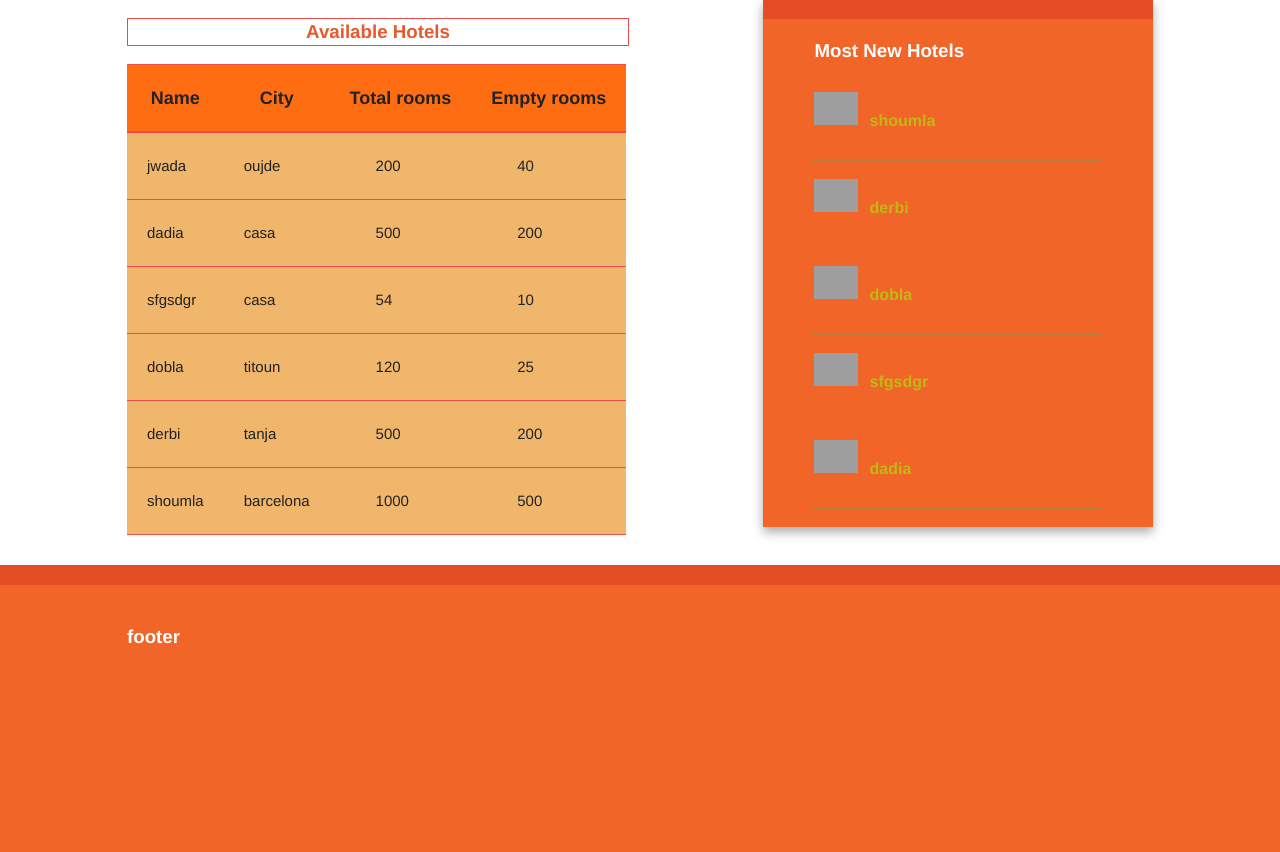
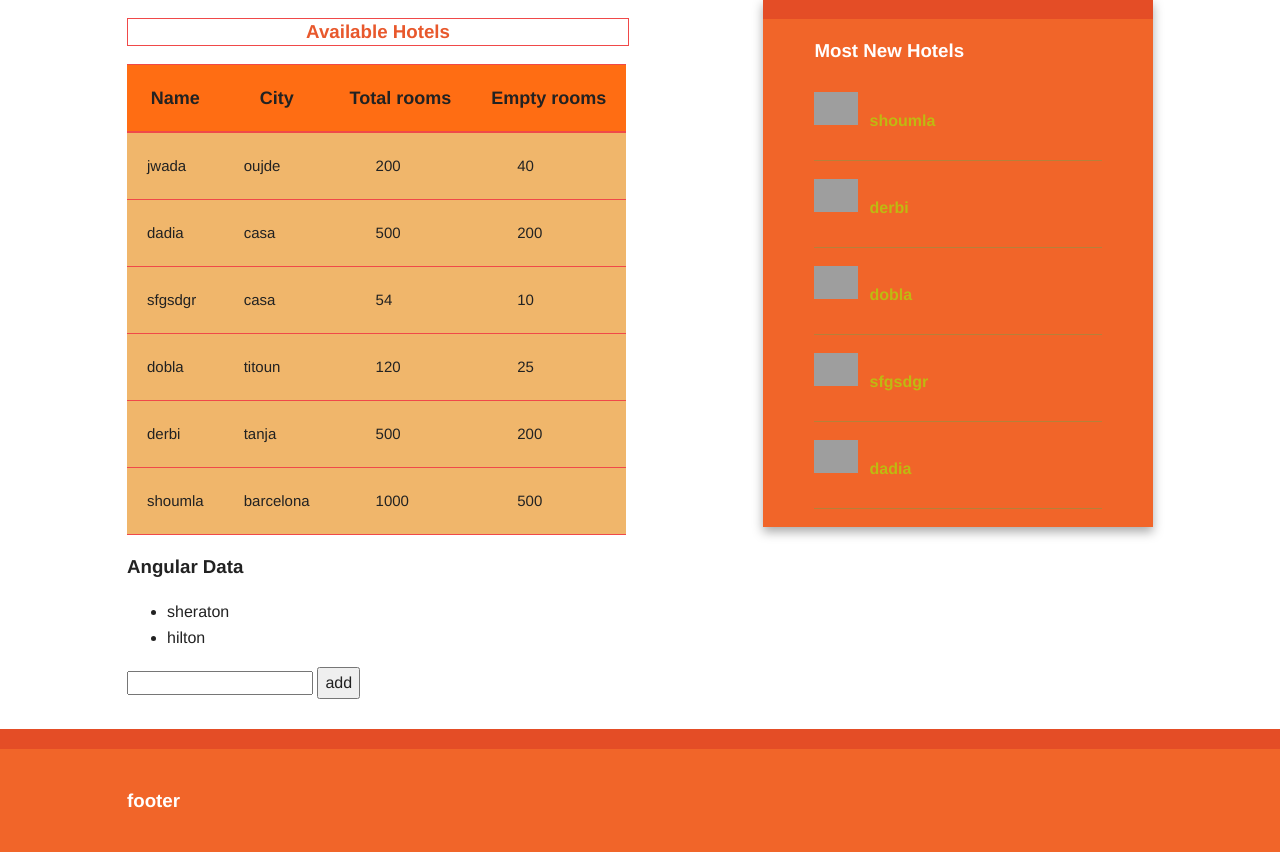
Before and after one commit to elmahdiDev/elmahdi_Projects, a Django app: page /reservation/allhotels in a window 1280 px wide. Shown: the part 127-979 px from the top of the page. Before the commit the page ends 771 px from the top, so only its background shows below. Run offline with Django 3.2, Linux system fonts and the light colour scheme; data comes from the database, SQL or seed files in the repository; some libraries are stand-ins or nearby versions; grey boxes are pictures that could not be loaded.

Commit message:
angular module

```diff
--- /dev/null
+++ b/Hotel_Project/hotel_system/static/angular/myangular.js
@@ -0,0 +1,16 @@
+
+(function(){
+  angular.module("hotelreservation.angapp",[])
+  .controller("HotelReservation",["$scope",HotelReservation]);
+
+  function HotelReservation($scope) {
+    $scope.hotels=[
+      {hotel_name:"sheraton",hotel_city:"dubai"},
+      {hotel_name:"hilton",hotel_city:"amman"},
+    ];
+    $scope.add_new_hotel=function(new_hotel) {
+      var hotel={hotel_name:new_hotel,hotel_city:'city not defined'};
+      $scope.hotels.push(hotel);
+    };
+  }
+})();
--- a/Hotel_Project/hotel_system/templates/base.html
+++ b/Hotel_Project/hotel_system/templates/base.html
@@ -13,8 +13,7 @@
 
         <script src="{% static 'js/vendor/modernizr-2.8.3-respond-1.4.2.min.js' %}"></script>
         <script src="https://ajax.googleapis.com/ajax/libs/angularjs/1.7.2/angular.min.js"></script>
-        {% block script %}
-        {% endblock %}
+        <script src="{% static 'angular/myangular.js' %}"></script>
     </head>
     <body>
 
--- a/Hotel_Project/hotel_system/templates/reservation/hotels.html
+++ b/Hotel_Project/hotel_system/templates/reservation/hotels.html
@@ -1,8 +1,7 @@
 {% extends 'base.html' %}
 
 
-{% block script %}
-{% endblock %}
+
 
 {% block title %}
 Hotels
@@ -32,6 +31,20 @@ Hotels
 
         </tbody>
       </table>
+{% verbatim %}
+<h3>Angular Data</h3>
+<div ng-app="hotelreservation.angapp">
+  <div ng-controller="HotelReservation">
+    <ul>
+      <div ng-repeat="hotel in hotels">
+        <li>{{hotel.hotel_name}}</li>
+      </div>
+    </ul>
+    <input type="text" ng-model="new_hotel"/>
+    <button ng-click="add_new_hotel(new_hotel)">add</button>
+  </div>
+</div>
+{% endverbatim %}
 {% endblock %}
 
 {% block recent %}
```
